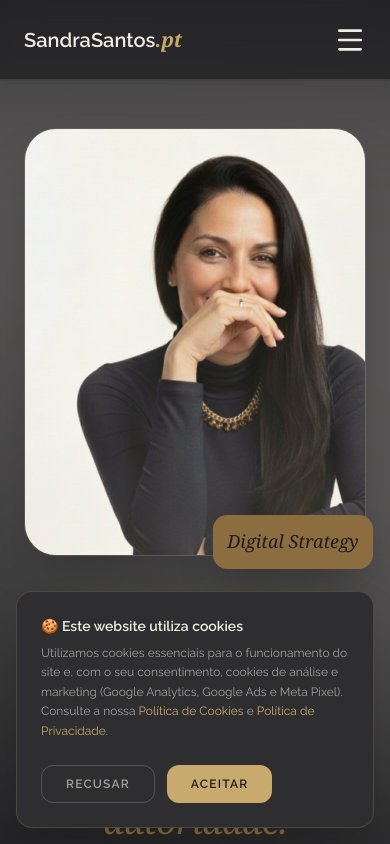
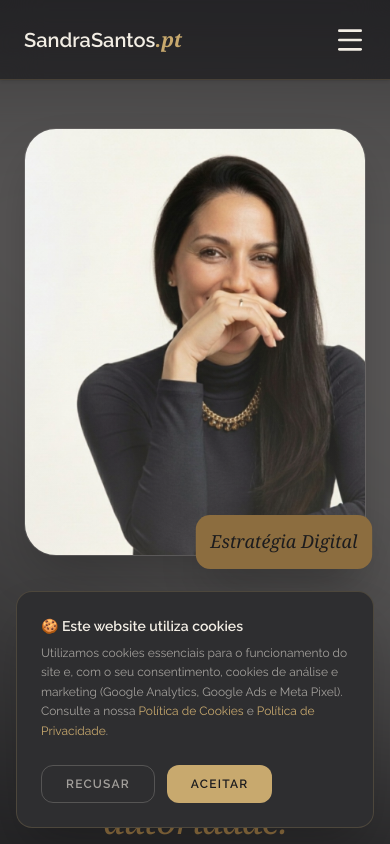
Before and after one commit to pedromont99/sandra-santos-site, a Next.js app: page / in a window 390 px wide. Shown: the top 844 px of the page. Built offline with nearby package versions, Linux system fonts and the light colour scheme.

Commit message:
🚀 launch: site sandrasantos.pt ao vivo

```diff
--- a/src/app/page.tsx
+++ b/src/app/page.tsx
@@ -34,7 +34,7 @@ export default function Home() {
             </div>
 
             <div className="absolute -bottom-4 -right-4 z-20 bg-[#8C6D3F] text-[#1C1C1E] p-4 lg:p-6 rounded-2xl shadow-2xl scale-90 lg:scale-100">
-              <p className="text-xl lg:text-2xl font-serif italic">Digital Strategy</p>
+              <p className="text-xl lg:text-2xl font-serif italic">Estratégia Digital</p>
             </div>
           </div>
 
@@ -45,7 +45,7 @@ export default function Home() {
             </div>
 
             <h1 className="text-4xl md:text-6xl lg:text-7xl italic font-serif text-[#F2EDE4] tracking-tight leading-[1.15]">
-              Transformo a sua presença digital em <br />
+              Transformo a tua presença digital em <br />
               <span className="text-[#8C6D3F] italic font-serif">posicionamento e autoridade.</span>
             </h1>
 
```
